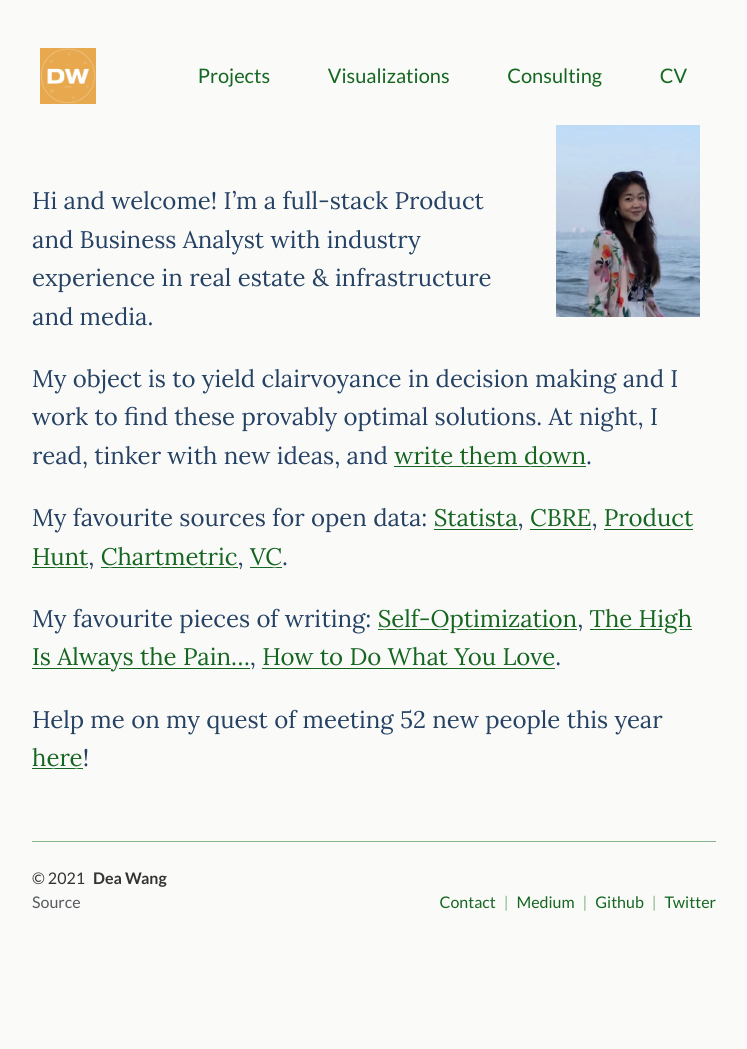
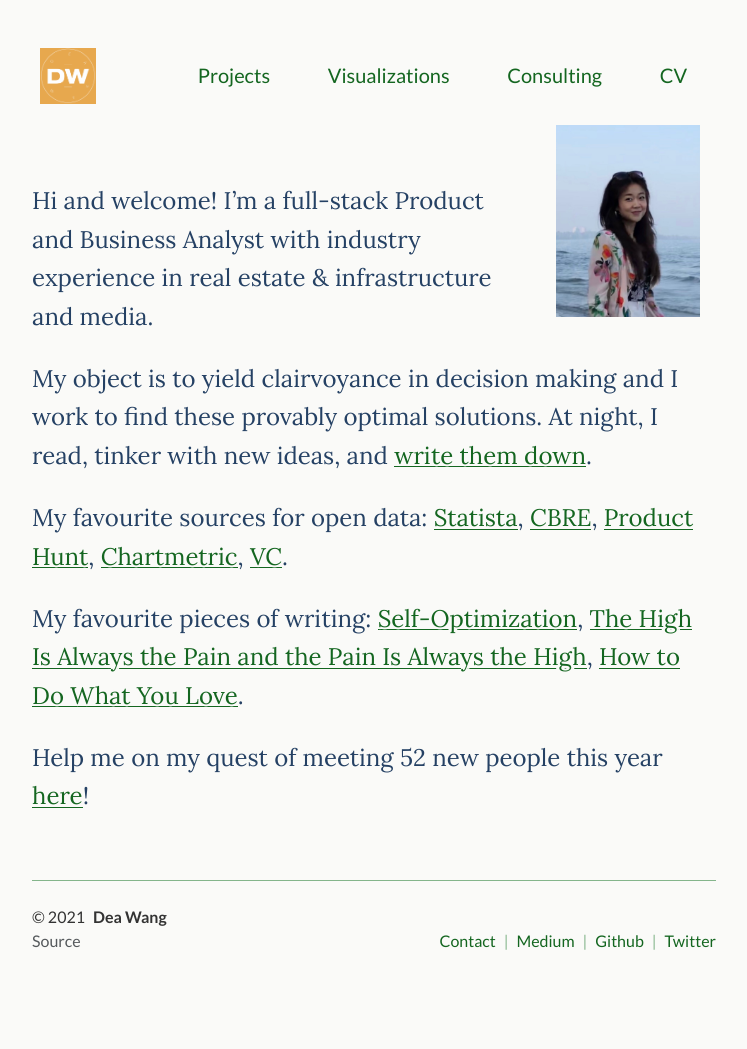
Before and after one commit to deawyk/deawyk.github.io, a Jekyll site: the page built from index.md, in a window 1280 px wide. Shown: the whole page, without its empty margins (266-1013 px from the left). Built offline with Jekyll 4.4.1, drawn with Linux system fonts in a browser that asks for light colours; before the commit the page ends 1010 px from its top, so only the background shows below that.

Commit message:
Update index.md

```diff
--- a/index.md
+++ b/index.md
@@ -23,7 +23,7 @@
 
 My favourite sources for open data: [Statista](https://www.statista.com/studies-and-reports/industries), [CBRE](https://www.cbre.ca/en/research-and-reports), [Product Hunt](https://www.producthunt.com/), [Chartmetric](https://www.chartmetric.com/music-industry-trends/6mo-report), [VC](https://www.visualcapitalist.com).
 
-My favourite pieces of writing: [Self-Optimization](https://www.theguardian.com/news/2019/aug/02/athleisure-barre-kale-tyranny-ideal-woman-labour), [The High Is Always the Pain...](https://themorningnews.org/article/the-high-is-always-the-pain-and-the-pain-is-always-the-high), [How to Do What You Love](http://www.paulgraham.com/love.html).
+My favourite pieces of writing: [Self-Optimization](https://www.theguardian.com/news/2019/aug/02/athleisure-barre-kale-tyranny-ideal-woman-labour), [The High Is Always the Pain and the Pain Is Always the High](https://themorningnews.org/article/the-high-is-always-the-pain-and-the-pain-is-always-the-high), [How to Do What You Love](http://www.paulgraham.com/love.html).
 
 
 
```
